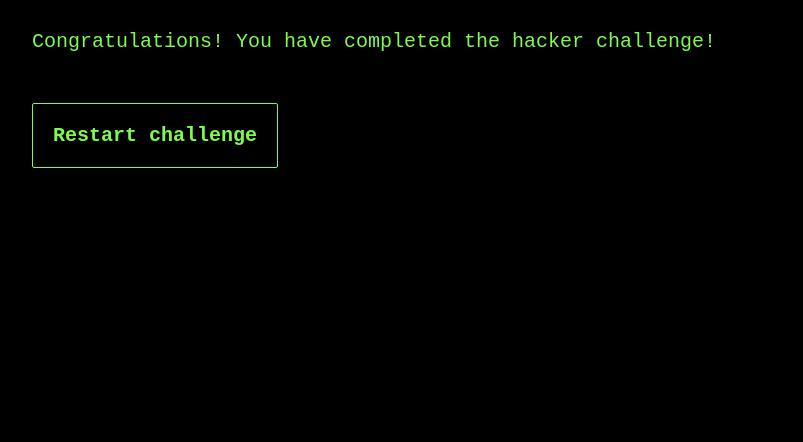
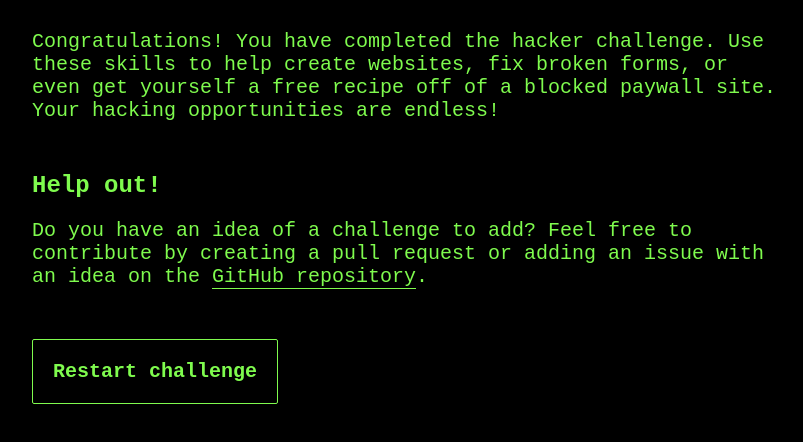
Before and after one commit to hackclub/hacker-challenge, a plain HTML site: page complete.html in a window 1280 px wide. Shown: the part 148-590 px from the top of the page, without its empty margins (233-1036 px from the left). Drawn offline with Linux system fonts and the light colour scheme.

Commit message:
Add content to complete page

```diff
--- a/complete.html
+++ b/complete.html
@@ -14,7 +14,13 @@
           <a href="/">Hacker Challenge</a>
         </h1>
 
-        <p>Congratulations! You have completed the hacker challenge!</p>
+        <p>Congratulations! You have completed the hacker challenge. Use these skills to help create websites, fix broken forms, or even get yourself a free recipe off of a blocked paywall site. Your hacking opportunities are endless!</p>
+      </section>
+
+      <section>
+        <h2>Help out!</h2>
+
+        <p>Do you have an idea of a challenge to add? Feel free to contribute by creating a pull request or adding an issue with an idea on the <a class="classic-link" href="https://github.com/jessicard/hacker-challenge">GitHub repository</a>.</p>
       </section>
 
       <section>
--- a/style.css
+++ b/style.css
@@ -127,6 +127,10 @@ button, .button-style-link, .button-style-link:visited, .button-style-link:hover
   transition: margin 100ms;
 }
 
+.classic-link {
+  border-bottom: 1px solid #7FFB4E;
+}
+
 .main {
   margin: 100px auto 0;
   width: 750px;
```
